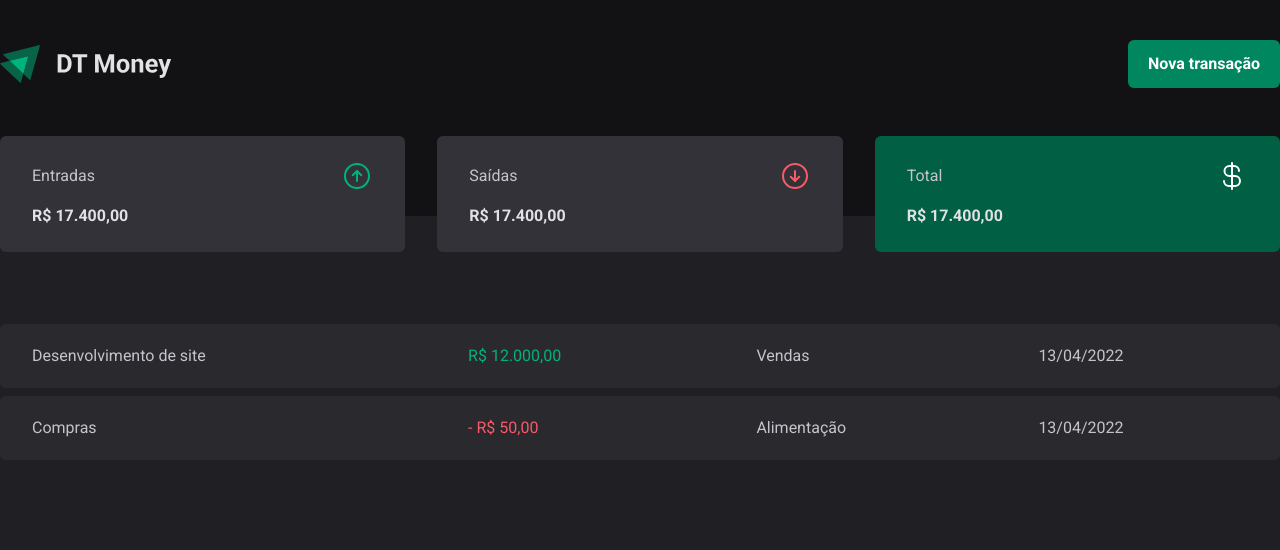
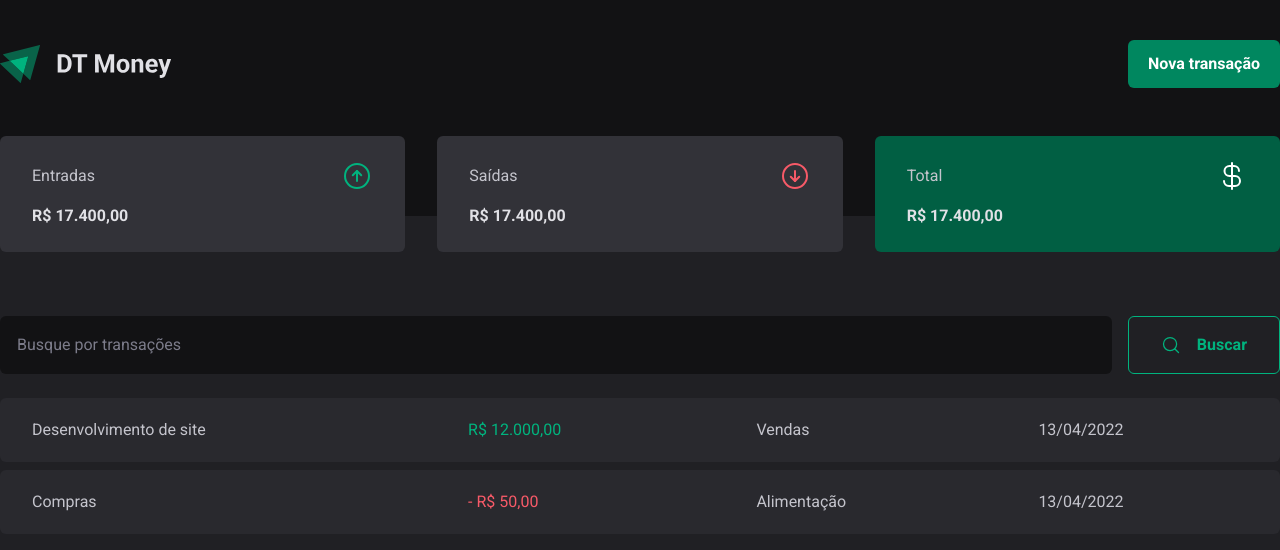
Before and after one commit to acamposlucas/dt-money, a React (Vite) app: page / in a window 1280 px wide. Shown: the top 550 px of the page. Built offline with nearby package versions, Linux system fonts and the light colour scheme; what tailwindcss-fluid-type would draw is missing.

Commit message:
feat: create SearchForm component

```diff
--- /dev/null
+++ b/src/pages/Transactions/components/SearchForm.tsx
@@ -0,0 +1,27 @@
+import { MagnifyingGlass } from "phosphor-react";
+
+export const SearchForm = () => {
+	return (
+		<form className="flex items-center gap-4">
+			<label
+				htmlFor="search"
+				className="flex-1">
+				<input
+					className="w-full bg-gray-900 outline-none p-4 rounded-md text-gray-500 placeholder:text-gray-500 border border-transparent focus:border-green-300"
+					placeholder="Busque por transações"
+					type="text"
+					id="search"
+				/>
+			</label>
+			<button
+				type="submit"
+				className="flex items-center gap-4 px-8 py-4 rounded-md text-green-300 border border-green-300 font-bold hover:bg-green-300 hover:text-white transition-colors delay-100">
+				<MagnifyingGlass
+					size={20}
+					className="fill-green-300 hover:fill-white"
+				/>
+				Buscar
+			</button>
+		</form>
+	);
+};
--- a/src/pages/Transactions.tsx
+++ b/src/pages/Transactions/index.tsx
@@ -1,12 +1,14 @@
-import { Header } from "../components/Header";
-import { Summary } from "../components/Summary";
+import { Header } from "../../components/Header";
+import { Summary } from "../../components/Summary";
+import { SearchForm } from "./components/SearchForm";
 
 export const Transactions = () => {
 	return (
 		<>
 			<Header />
 			<Summary />
-			<main className="max-w-screen-xl mx-auto px-4 xl:px-0 my-16">
+			<main className="max-w-screen-xl mx-auto px-4 xl:px-0 my-16 flex flex-col gap-4">
+				<SearchForm />
 				<table className="table-auto border-separate border-spacing-x-0 border-spacing-y-2 w-full">
 					<tbody>
 						<tr>
```
